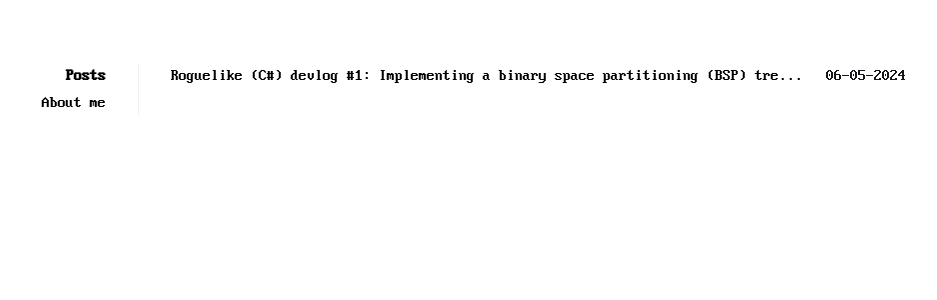
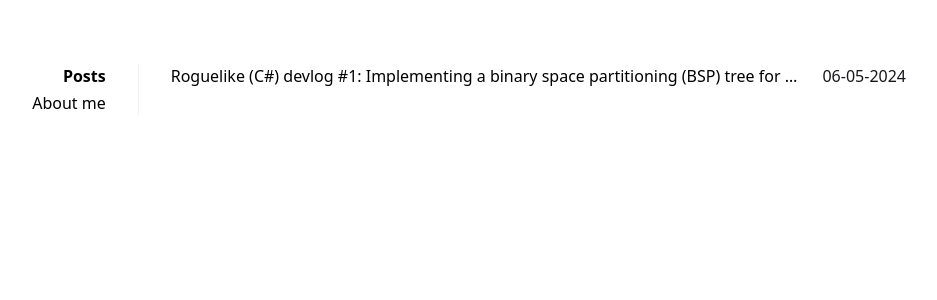
Before and after one commit to casper-borretzen/casper-borretzen.github.io, a Jekyll site: the page built from index.html, in a window 1280 px wide. Shown: the top 300 px of the page, without its empty margins (182-1119 px from the left). Built offline with Jekyll 4.4.1, drawn with Linux system fonts in a browser that asks for light colours.

Commit message:
font edit

```diff
--- a/_sass/_main.scss
+++ b/_sass/_main.scss
@@ -1,6 +1,6 @@
 @font-face {
   font-family: "IBM VGA 8x16";
-  src: url('https://laser-wolf.github.io/Px437_IBM_VGA_8x16.ttf');
+  src: url('/Px437_IBM_VGA_8x16.ttf');
 }
 
 *,:after,:before {
@@ -12,7 +12,7 @@
 }
 
 body {
-	font-family: "IBM VGA 8x16", system-ui, sans-serif;
+	font-family: system-ui, sans-serif;
 	-webkit-font-smoothing: antialiased;
     text-rendering: optimizeLegibility;
 	line-height:1.5;
```
